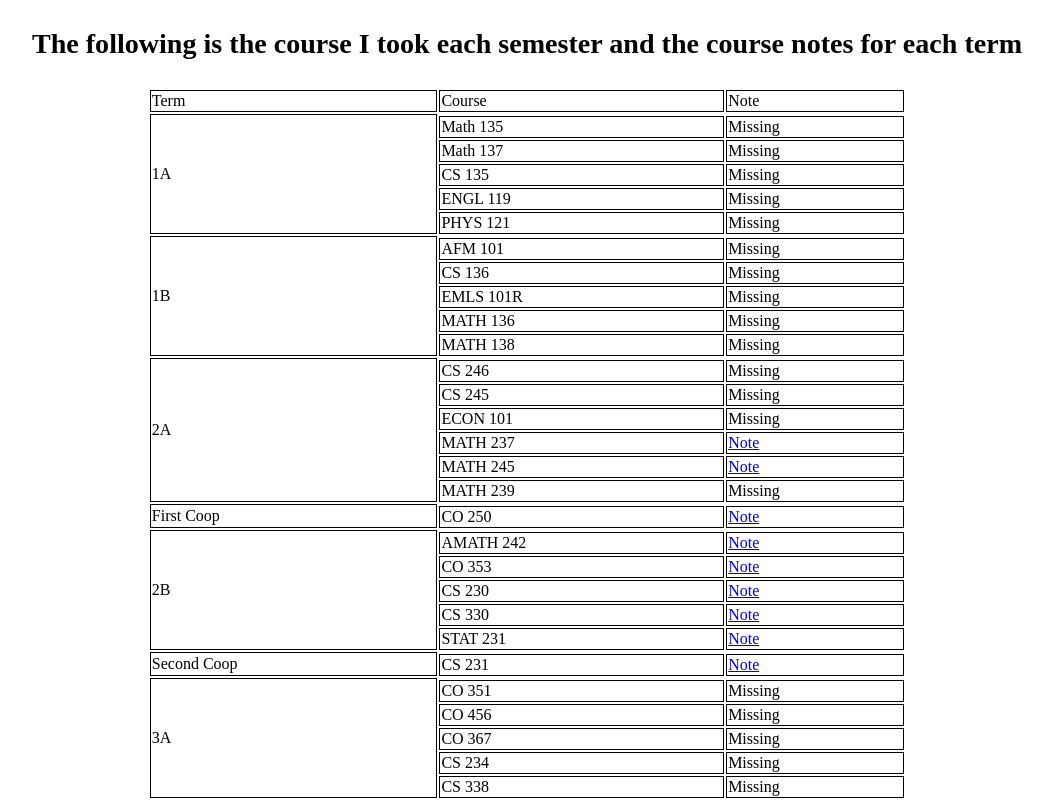
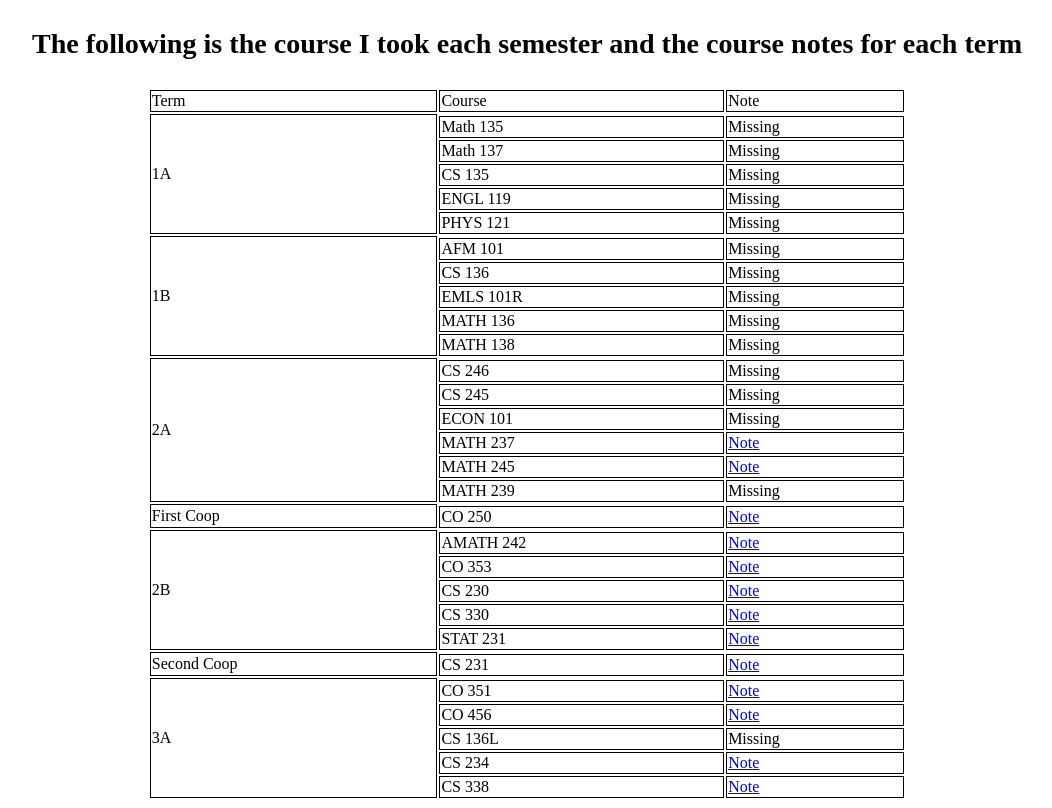
Before and after one commit to ChenxuanWei0428/My_web, a plain HTML site: page notes.html in a window 1280 px wide. Shown: the whole page, without its empty margins (113-1165 px from the left). Drawn offline with Linux system fonts and the light colour scheme.

Commit message:
update course note

```diff
--- a/notes.html
+++ b/notes.html
@@ -316,7 +316,8 @@
                                 <td>CO 351</td>
                             </div>
                             <div class = "notelink">
-                                <td>Missing</td>
+                                <td><a href="./notes/3A/CO 351 course note.pdf">Note</a></td>
+
                             </div>
                         </tr>
                     </div>
@@ -326,14 +327,14 @@
                                 <td>CO 456</td>
                             </div>
                             <div class = "notelink">
-                                <td>Missing</td>
+                                <td><a href="./notes/3A/CO 456 course note.pdf">Note</a></td>
                             </div>
                         </tr>
                     </div>
                     <div class="course">
                         <tr>
                             <div class="course_name">
-                                <td>CO 367</td>
+                                <td>CS 136L</td>
                             </div>
                             <div class = "notelink">
                                 <td>Missing</td>
@@ -346,7 +347,7 @@
                                 <td>CS 234</td>
                             </div>
                             <div class = "notelink">
-                                <td>Missing</td>
+                                <td><a href="./notes/3A/CS 234 course note.pdf">Note</a></td>
                             </div>
                         </tr>
                     </div>
@@ -356,7 +357,7 @@
                                 <td>CS 338</td>
                             </div>
                             <div class = "notelink">
-                                <td>Missing</td>
+                                <td><a href="./notes/3A/CS 338 course note.pdf">Note</a></td>
                             </div>
                         </tr>
                     </div>
```
Also changed, not shown: 4 other files.
